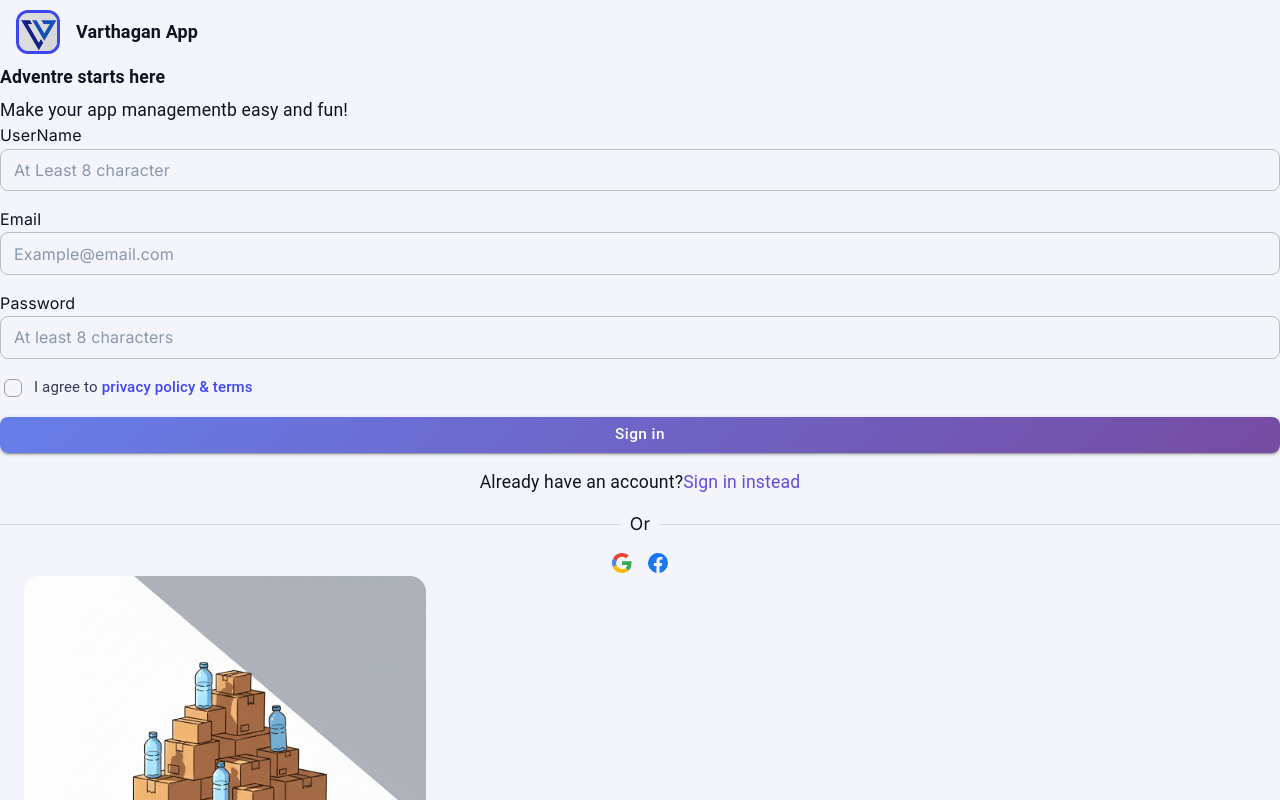
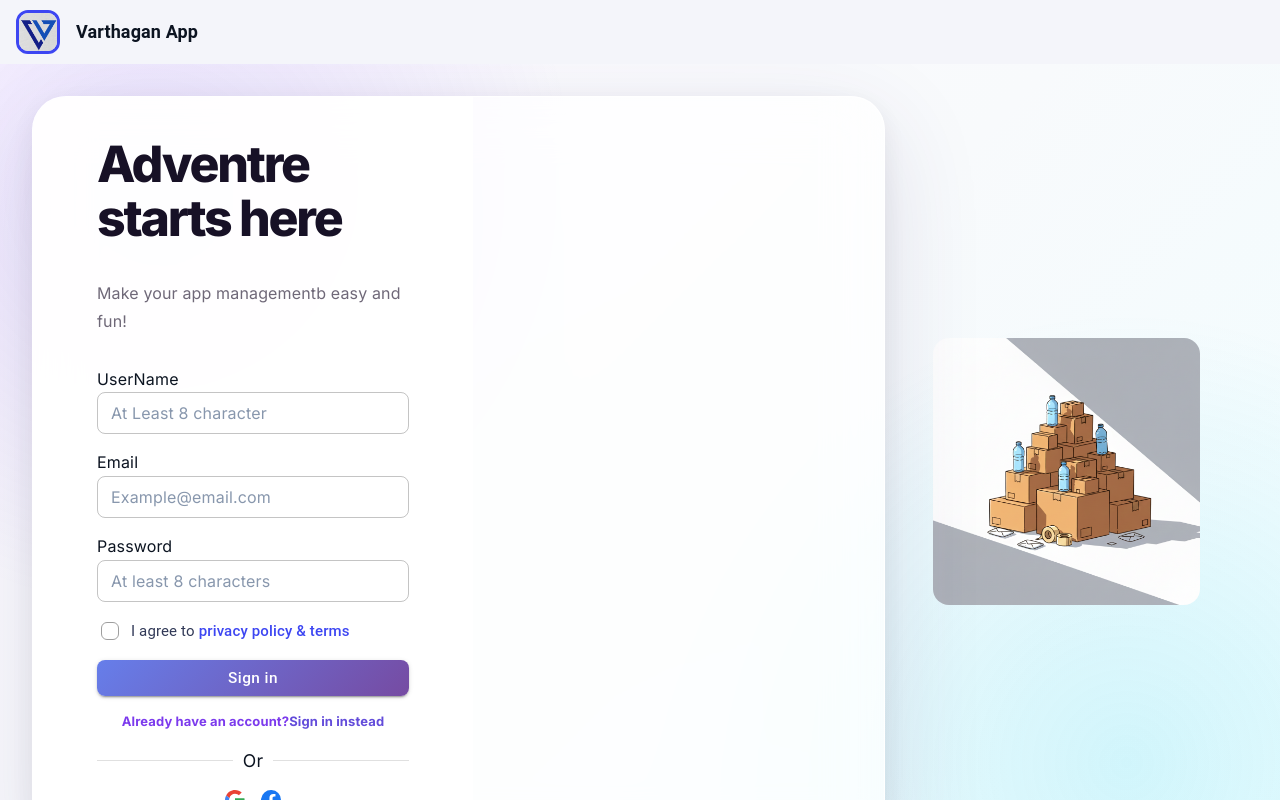
Before and after one commit to IamSriKrishna/Varthagan-admin-u, a Next.js app: page /signup in a window 1280 px wide. Shown: the top 800 px of the page. Built offline with nearby package versions, Linux system fonts and the light colour scheme.

Commit message:
bug fixed

```diff
--- a/src/styles/login.styles.ts
+++ b/src/styles/login.styles.ts
@@ -624,3 +624,12 @@ export const metricLabel: SxProps<Theme> = {
   fontWeight: 500,
   mt: 0.2,
 };
+
+// Aliases for backward compatibility with old import names
+export const loginContainer = loginPage;
+export const loginFormBox = formSection;
+export const loginFormContainerBox = loginShell;
+export const loginImageBox = mediaSection;
+export const textTypography = heading;
+export const textParagraph = description;
+export const textForgotPassword = forgotPassword;
```
